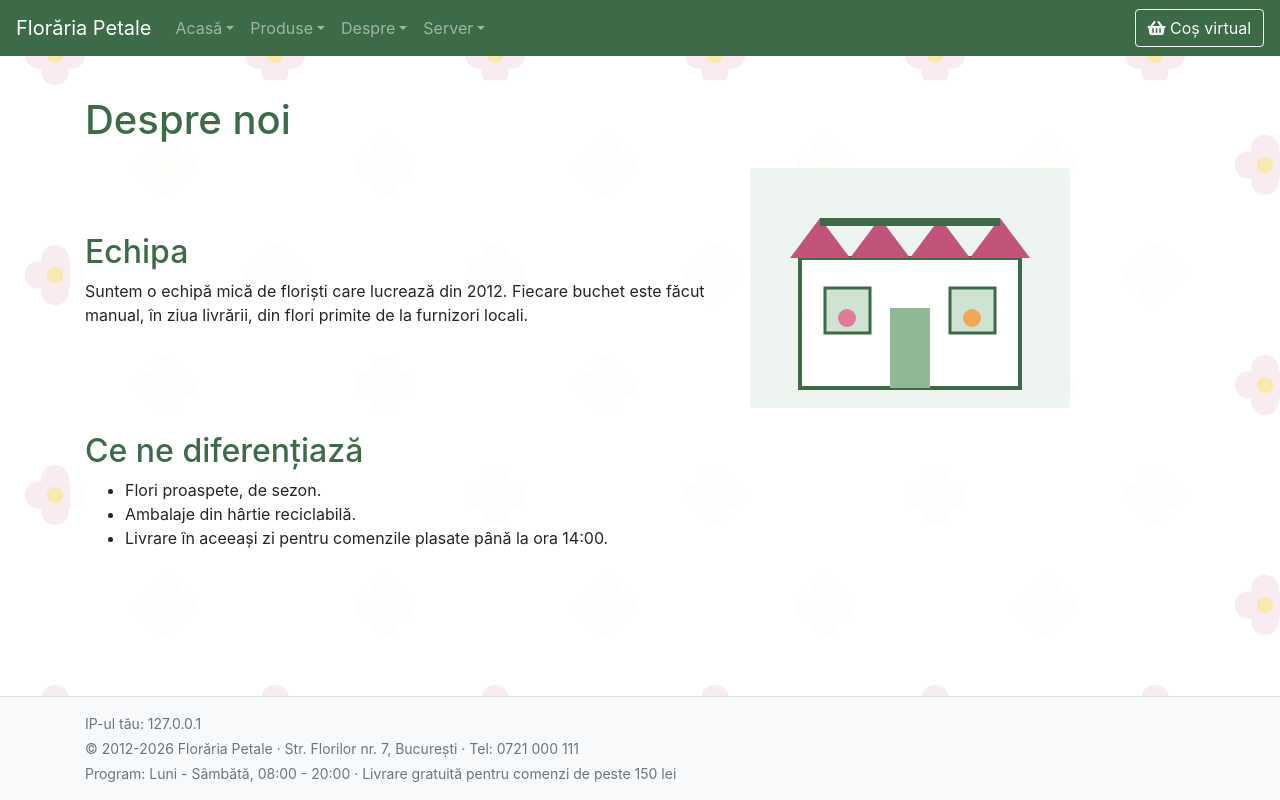
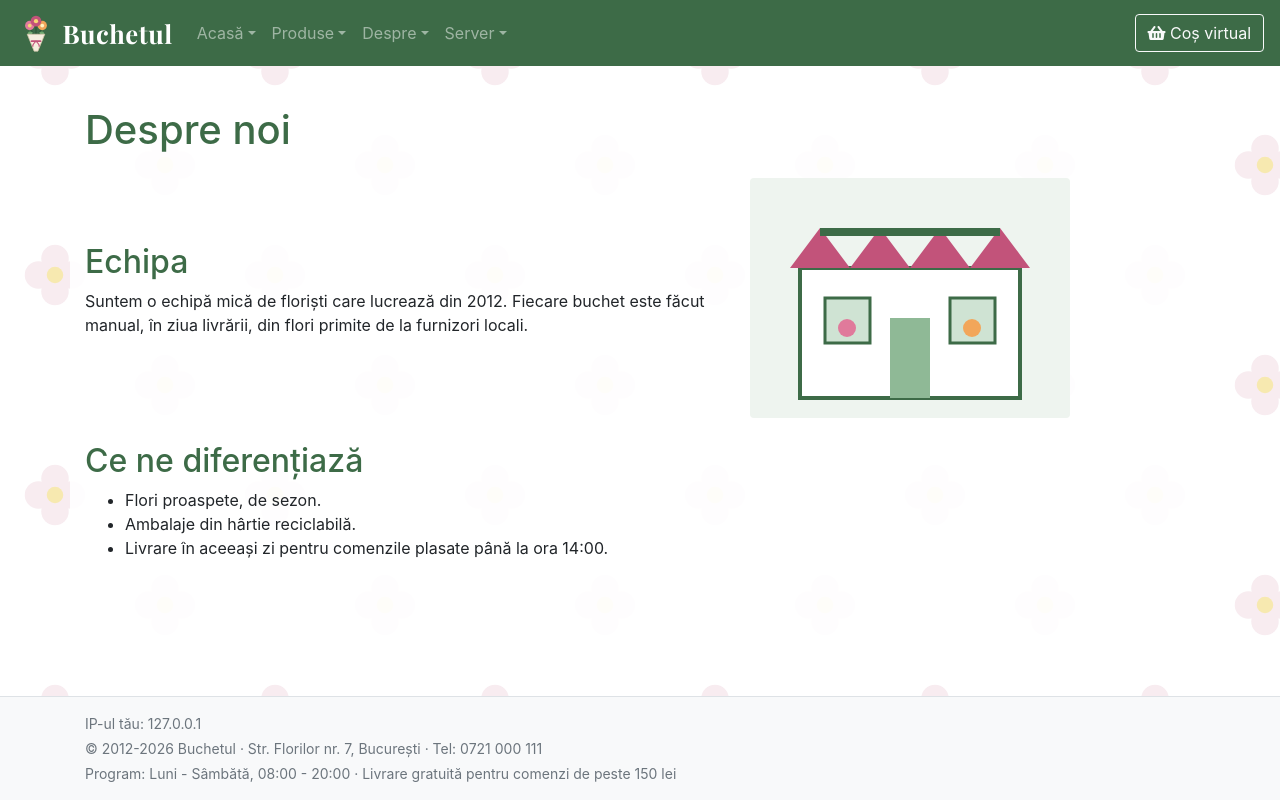
Before and after one commit to stoian-mihail/florarie, a Django app: page /despre in a window 1280 px wide. Run offline with Django 5.2, Linux system fonts and the light colour scheme.

Commit message:
Florăria se numește Buchetul; siglă nouă în meniu și ca iconiță

```diff
--- a/florarie/static/css/nav.css
+++ b/florarie/static/css/nav.css
@@ -2,6 +2,18 @@
 .navbar .dropdown:hover > .dropdown-menu {
     display: block;
     margin-top: 0;
+}
+
+/* sigla: desenul + numele florariei */
+.sigla {
+    display: flex;
+    align-items: center;
+    font-family: 'Playfair Display', Georgia, serif;
+    font-size: 1.6rem;
+    letter-spacing: 0.5px;
+}
+.sigla img {
+    margin-right: 0.4rem;
 }
 
 .bg-verde {
--- a/florarie/templates/florarie/baza.html
+++ b/florarie/templates/florarie/baza.html
@@ -4,7 +4,9 @@
 <head>
     <meta charset="utf-8">
     <meta name="viewport" content="width=device-width, initial-scale=1">
-    <title>{% block titlu %}Florăria Petale{% endblock %}</title>
+    <title>{% block titlu %}Buchetul{% endblock %}</title>
+    <link rel="icon" type="image/svg+xml" href="{% static 'imagini/logo.svg' %}">
+    <link rel="stylesheet" href="https://fonts.googleapis.com/css2?family=Playfair+Display:wght@700&display=swap">
     <link rel="stylesheet" href="https://cdn.jsdelivr.net/npm/bootstrap@4.6.2/dist/css/bootstrap.min.css">
     <link rel="stylesheet" href="https://cdnjs.cloudflare.com/ajax/libs/font-awesome/5.15.4/css/all.min.css">
     <link rel="stylesheet" href="{% static 'css/nav.css' %}">
@@ -12,7 +14,10 @@
 <body>
 <header>
     <nav class="navbar navbar-expand-md navbar-dark bg-verde">
-        <a class="navbar-brand" href="{% url 'index' %}">{{ firma.nume }}</a>
+        <a class="navbar-brand sigla" href="{% url 'index' %}">
+            <img src="{% static 'imagini/logo.svg' %}" alt="" width="40" height="40">
+            {{ firma.nume }}
+        </a>
         <button class="navbar-toggler" type="button" data-toggle="collapse" data-target="#meniu">
             <span class="navbar-toggler-icon"></span>
         </button>
--- a/florarie/views.py
+++ b/florarie/views.py
@@ -423,7 +423,7 @@ def contact(request):
             subject=f'[Contact] {date["subiect"]}',
             message=f'De la: {date["nume"]} <{date["email"]}>\n\n{date["mesaj"]}',
             from_email=date['email'],
-            recipient_list=['contact@florariapetale.ro'],
+            recipient_list=['contact@buchetul.ro'],
         )
         messages.success(request, 'Mesajul a fost trimis. Vă răspundem în cel mult o zi lucrătoare.')
         return redirect('contact')
--- a/proiect_florarie/settings.py
+++ b/proiect_florarie/settings.py
@@ -141,7 +141,7 @@ MEDIA_ROOT = BASE_DIR / 'media'
 
 # Lab 2: datele firmei, trimise catre toate paginile prin context processor
 DATE_FIRMA = {
-    'nume': 'Florăria Petale',
+    'nume': 'Buchetul',
     'an_infiintare': 2012,
     'telefon': '0721 000 111',
     'adresa': 'Str. Florilor nr. 7, București',
```
Also changed, not shown: florarie/fixtures/date_initiale.json (+5 -5 lines), florarie/migrations/0003_cont_admin.py, florarie/static/imagini/logo.svg (added), 2 other files.
